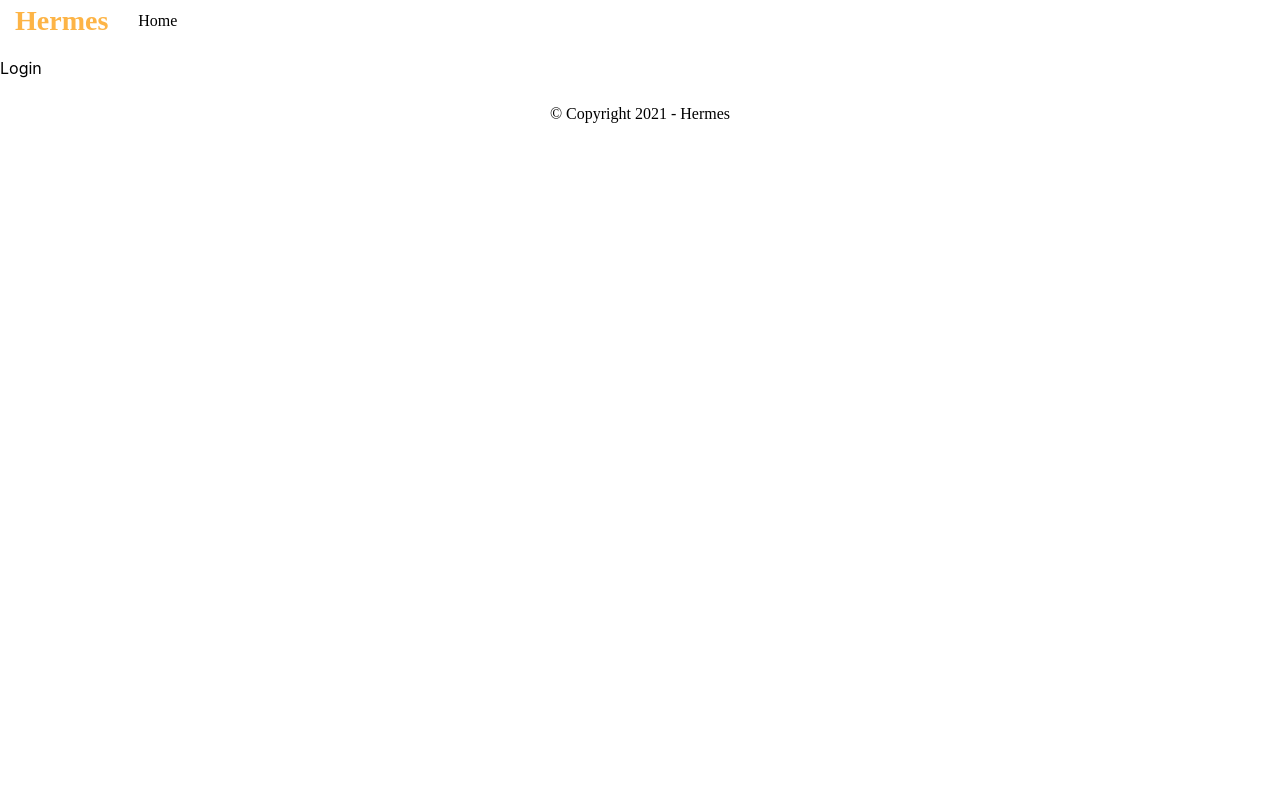
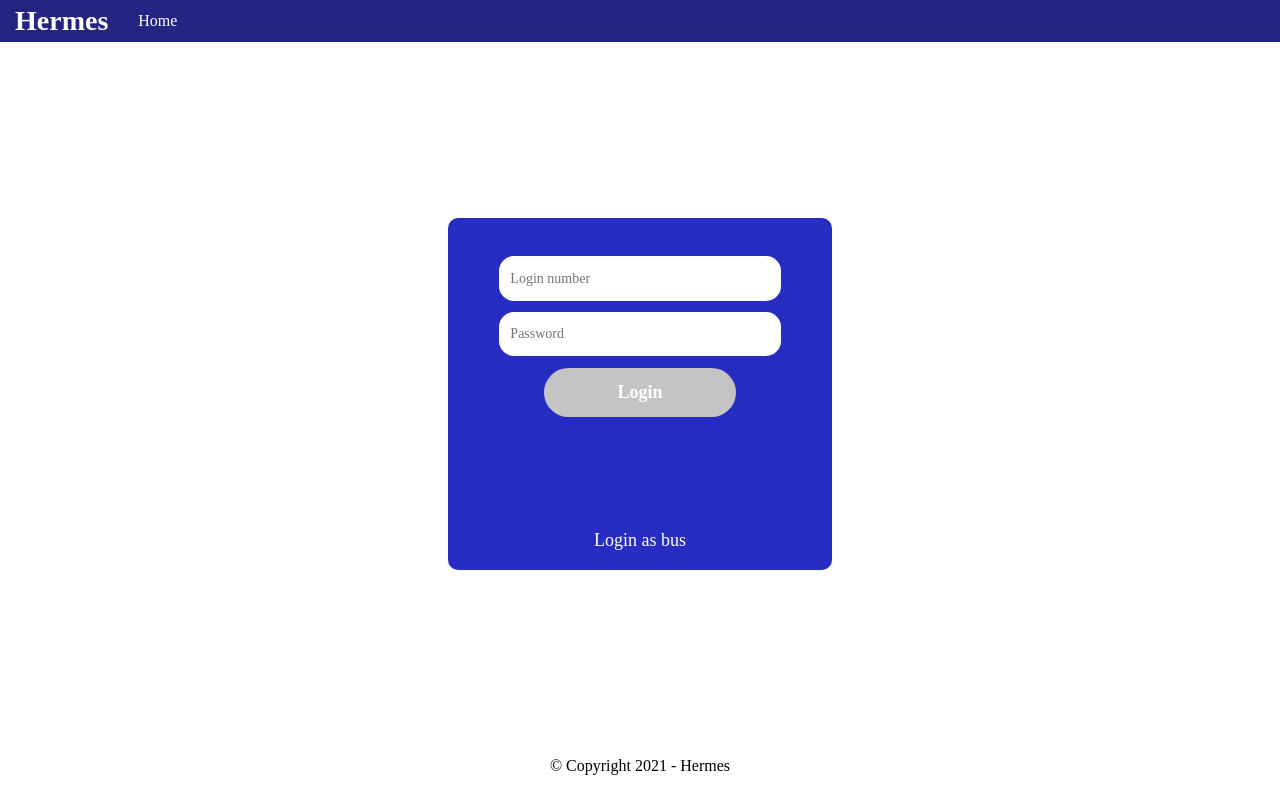
Before and after one commit to pietermn/BusPlan2Groep2, a React (Create React App) app in the folder Busplan2 Frontend/: page /account/login in a window 1280 px wide. Built offline with nearby package versions, Linux system fonts and the light colour scheme; a web font is replaced by a local one.

Commit message:
Finished styling of login page

```diff
--- a/Busplan2 Frontend/src/Style/Navbar.css
+++ b/Busplan2 Frontend/src/Style/Navbar.css
@@ -8,7 +8,7 @@
 .navbar {
     width: 100%;
     height: 100%;
-    background-color: white;
+    background-color: #242582;
     display: flex;
 }
 
@@ -30,10 +30,11 @@
     padding-top: 5px;
     display: flex;
     align-items: center;
+    color: white;
 }
 
 .navbar #navbar-item {
-    color: black;
+    color: white;
 }
 
 .navbar li:hover {
@@ -47,5 +48,5 @@
 .navbar #li_logotext {
     font-weight: var(--fontweight900);
     font-size: 28px;
-    color: #FDB446;
+    color: white;
 }
--- /dev/null
+++ b/Busplan2 Frontend/src/Style/accountstyles.css
@@ -0,0 +1,62 @@
+.account_full_page {
+    height: 88vh;
+    display: flex;
+    align-items: center;
+    justify-content: center;
+}
+
+.login-container {
+    height: 50%;
+    width: 30%;
+    background-color: #272DC1;
+    border-radius: 10px;
+    display: flex;
+    flex-direction: column;
+    align-items: center;
+}
+
+.login-container input {
+    border-radius: 15px;
+    width: 70%;
+    height: 12%;
+    border: none;
+    margin-bottom: 3%;
+    font-size: 14px;
+    font-family: var(--fontstyle);
+    padding-left: 3%;
+}
+
+.login-container #loginnumber {
+    margin-top: 10%;
+}
+
+.login-container button {
+    width: 50%;
+    height: 14%;
+    border: none;
+    margin: none;
+    background-color: #C4C4C4;
+    color: white;
+    font-family: var(--fontstyle);
+    font-size: 18px;
+    font-weight: 800;
+    border-radius: 30px;
+}
+
+.login-container button:hover {
+    cursor: pointer;
+}
+
+.login-container #loginasbus {
+    margin-top: auto;
+    margin-bottom: 5%;
+    color: white;
+    font-size: 18px;
+    font-family: var(--fontstyle);
+    font-family: 500;
+}
+
+.login-container #loginasbus:hover {
+    text-decoration: underline;
+    cursor: pointer;
+}
--- a/Busplan2 Frontend/src/routes/Account/Login/index.js
+++ b/Busplan2 Frontend/src/routes/Account/Login/index.js
@@ -1,8 +1,16 @@
-import React from 'react';
+import React, {useContext, useState} from 'react';
 
 const Login = () => {
+    const [loginNumber, setLoginNumber] = useState();
+    const [password, setPassword] = useState('');
+
     return (
-        <p>Login</p>
+        <div className="login-container">
+            <input id="loginnumber" type="number" placeholder="Login number" value={loginNumber} onChange={(e) => setLoginNumber(e.target.value)}/>
+            <input id="password" type="password" placeholder="Password" value={password} onChange={(e) => setPassword(e.target.value)}/>
+            <button onClick={() => {console.log({loginNumber, password})}}>Login</button>
+            <p id="loginasbus">Login as bus</p>
+        </div>
     )
 }
 
--- a/Busplan2 Frontend/src/routes/Account/index.js
+++ b/Busplan2 Frontend/src/routes/Account/index.js
@@ -1,18 +1,28 @@
-import React, { lazy, Suspense } from 'react';
-import { Redirect, Route, Switch } from 'react-router';
-import PageLoader from '../../Layout/PageLoader';
+import React, { lazy, Suspense } from "react";
+import { Redirect, Route, Switch } from "react-router";
+import PageLoader from "../../Layout/PageLoader";
+import "../../Style/accountstyles.css";
 
 const Account = ({ match }) => {
-    const requestedUrl = match.url.replace(/\/$/, '');
+  const requestedUrl = match.url.replace(/\/$/, "");
 
-  return <div className="account_full_page">
+  return (
+    <div className="account_full_page">
       <Suspense fallback={<PageLoader />}>
-      <Switch>
-        <Redirect exact from={`${requestedUrl}/`} to={`${requestedUrl}/login`} />
-        <Route path={`${requestedUrl}/login`} component={lazy(() => import('./login'))} />
-      </Switch>
-    </Suspense>
-  </div>;
+        <Switch>
+          <Redirect
+            exact
+            from={`${requestedUrl}/`}
+            to={`${requestedUrl}/login`}
+          />
+          <Route
+            path={`${requestedUrl}/login`}
+            component={lazy(() => import("./Login"))}
+          />
+        </Switch>
+      </Suspense>
+    </div>
+  );
 };
 
 export default Account;
```
Also changed, not shown: Busplan2 Frontend/src/redux/api/BackendApi.js (added, +20 -0 lines), Busplan2 Frontend/src/redux/context/Authcontext.js (added, +44 -0 lines), Busplan2 Frontend/src/redux/context/createDataContext.js (added, +21 -0 lines).
